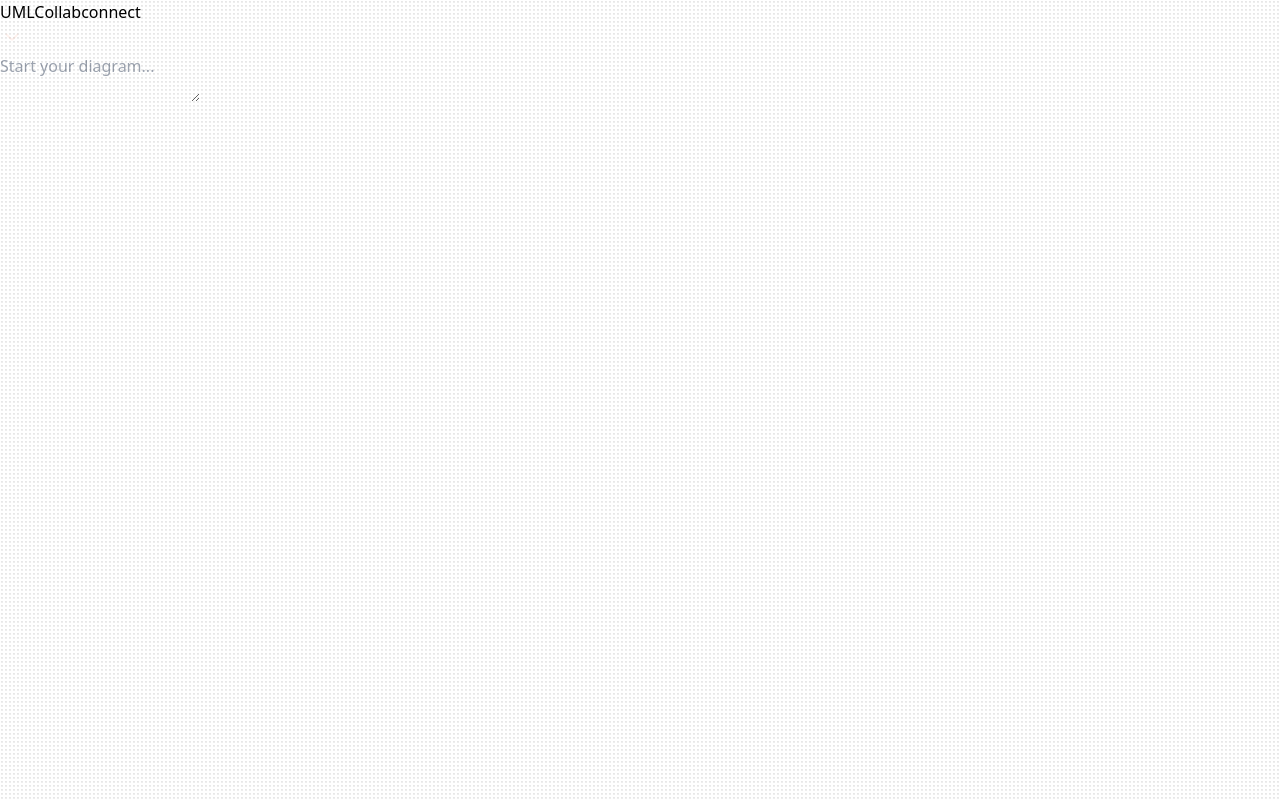
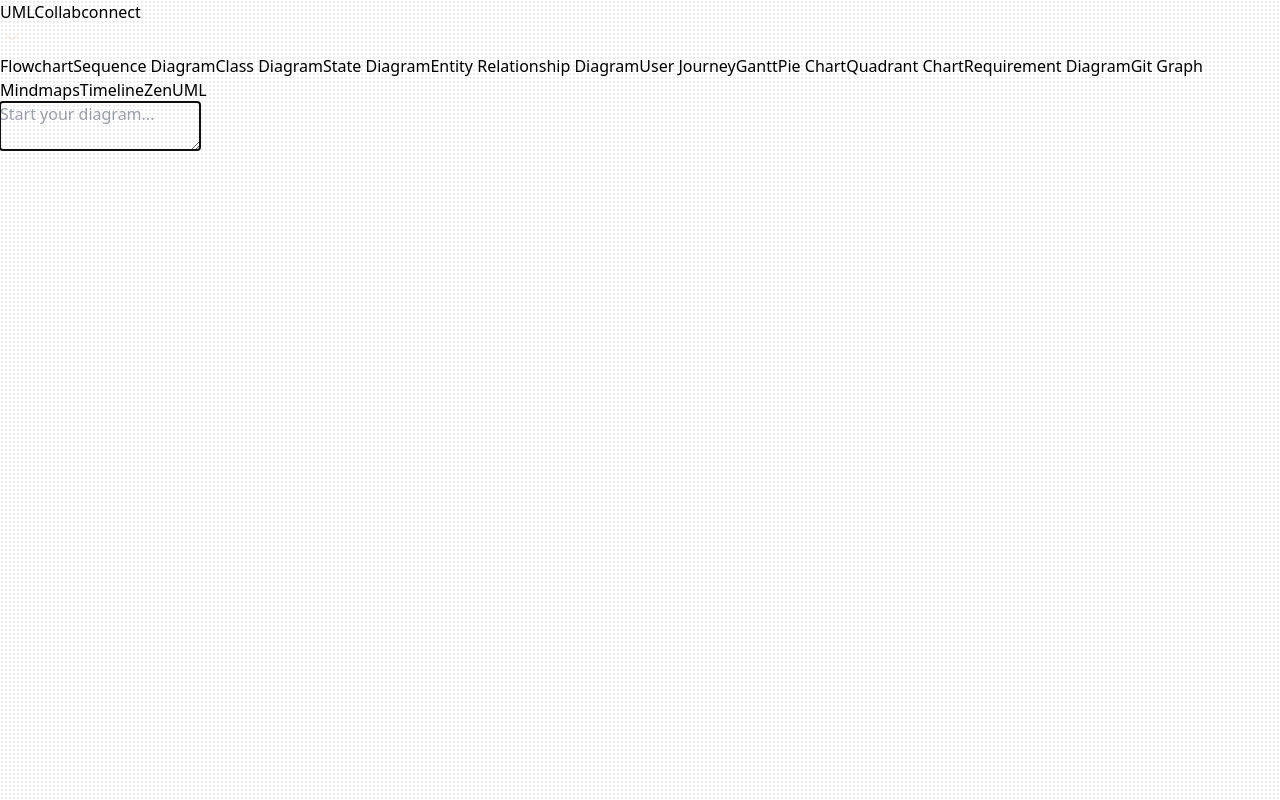
Before and after one commit to Gary235/uml-collab, a React (Vite) app in the folder app/: page / in a window 1280 px wide. Built offline with nearby package versions, Linux system fonts and the light colour scheme; the HTML template or start-up script is replaced by a standard one.

Commit message:
add doc types + key listeners

```diff
--- a/app/src/App.tsx
+++ b/app/src/App.tsx
@@ -18,11 +18,14 @@ const App = () => {
     const session = params.get('s') || null;
 
     if (session) connect(session);
-    // return () => disconnect();
   }, []);
 
+
   return (
-    <main className={classnames('w-[150vw] h-[150vh]', 'flex justify-center items-center', 'bg-[#fff2ee]', 'relative')}>
+    <main
+      id="app"
+      className={classnames('w-[150vw] h-[150vh]', 'flex justify-center items-center', 'bg-[#fff2ee]', 'relative')}
+    >
       <Nav />
       <Diagram />
       <Doc />
--- a/app/src/components/Diagram.tsx
+++ b/app/src/components/Diagram.tsx
@@ -7,13 +7,16 @@ import useDoc from "../store/doc-store";
 const Diagram: FC = () => {
   const [error, setError] = useState('');
   const [diagram, setDiagram] = useState('');
-  const docValue = useDoc(({docValue}) => docValue);
+  const {docValue, docType} = useDoc(({docValue, docType}) => ({docValue, docType}));
 
   useEffect(() => {
     const drawDiagram = async () => {
       if (error) setError('');
       try {
-        const {svg} = await mermaid.render('graphDiv', docValue);
+        const {svg} = await mermaid.render(
+          'graphDiv',
+          docType + '\n' + docValue
+        );
         setDiagram(svg);
       } catch (error) {
         // @ts-expect-error this will not break
@@ -22,7 +25,7 @@ const Diagram: FC = () => {
     };
 
     if (docValue) drawDiagram();
-  }, [docValue])
+  }, [docValue, docType])
 
   if (error) {
     return (
--- a/app/src/components/Doc.tsx
+++ b/app/src/components/Doc.tsx
@@ -5,6 +5,8 @@ import classnames from "../utils/classnames";
 
 import SlideDownButton from "./buttons/SlideDownButton";
 import SlideUpButton from "./buttons/SlideUpButton";
+import DocType from "./DocType";
+import { DOC_TYPES } from "../constants/doc-types";
 
 
 const Doc: FC = () => {
@@ -17,8 +19,9 @@ const Doc: FC = () => {
     openedRef.current = newVal;
   }
 
-  const {docValue, setDocValue, send} =
-    useDoc(({docValue, setDocValue, send}) => ({docValue, setDocValue, send}));
+  const {docType, setDocType, docValue, setDocValue, send} =
+    useDoc(({docType, setDocType, docValue, setDocValue, send}) =>
+      ({docType, setDocType, docValue, setDocValue, send}));
 
   useEffect(() => {
     const onKeyDown = (e: KeyboardEvent) => {
@@ -26,8 +29,31 @@ const Doc: FC = () => {
       if (e.key === 'ArrowUp' && !openedRef.current) open();
     }
 
+    // @ts-expect-error this will not break
+    function onDocKeyDown(e) {
+      if (e.key === 'Tab' && openedRef.current) {
+        e.preventDefault();
+        const val = e.target.value;
+        const start = e.target.selectionStart;
+        const end = e.target.selectionEnd;
+        onInput(val.substring(0, start) + "\t" + val.substring(end));
+      }
+
+      if (e.key === '{' && openedRef.current) {
+        e.preventDefault();
+        const start = e.target.selectionStart;
+        const end = e.target.selectionEnd;
+        const val = e.target.value;
+        onInput(val.substring(0, start) + "{}" + val.substring(end));
+      }
+    }
+
     document.addEventListener('keydown', onKeyDown, true);
-    return () => document.removeEventListener('keydown', onKeyDown, true)
+    document.querySelector('#doc-text')?.addEventListener('keydown', onDocKeyDown, true)
+    return () => {
+      document.removeEventListener('keydown', onKeyDown, true)
+      document.querySelector('#doc-text')?.removeEventListener('keydown', onDocKeyDown, true)
+    }
   }, [])
 
   const open = () => {
@@ -43,10 +69,8 @@ const Doc: FC = () => {
     if (docRef.current) docRef.current.classList.replace('doc-slide-up', 'doc-slide-down')
   }
 
-  // @ts-expect-error this will not break
-  const onInput = (e) => {
+  const onInput = (curr: string) => {
     const prev = docValue;
-    const curr = e.target.value;
 
     send(prev, curr)
     setDocValue(curr)
@@ -70,20 +94,35 @@ const Doc: FC = () => {
         <div className={classnames('w-full h-[5%]', 'flex items-center justify-between')}>
           {opened ? <SlideDownButton onClick={close} />: <SlideUpButton onClick={open} />}
         </div>
+        <div className={classnames(
+          'w-full h-[6%] min-h-10 overflow-hidden py-1',
+          'flex gap-2'
+        )}>
+          {Object.entries(DOC_TYPES).map(([type, label]) => (
+            <DocType
+              onClick={() => setDocType(type)}
+              label={label}
+              key={type}
+              isActive={type === docType}
+            />
+          ))}
+        </div>
         <textarea
           name='doc-text'
           id='doc-text'
-          onInput={onInput}
+          autoFocus
+          onInput={(e) => onInput(e.target.value)}
           value={docValue}
           autoCorrect='off'
           spellCheck='false'
           autoCapitalize="off"
           placeholder="Start your diagram..."
           className={classnames(
+            'border-2 border-white',
             'bg-transparent',
             'outline-none',
             'resize-none',
-            'w-full h-[95%]',
+            'w-full h-[89%]',
             'text-[#fff2ee]',
             'placeholder:text-[#c9aba2]',
           )}
--- /dev/null
+++ b/app/src/components/DocType.tsx
@@ -0,0 +1,26 @@
+import { FC } from "react";
+import classnames from "../utils/classnames";
+
+interface IProps {
+  onClick: () => void;
+  isActive: boolean;
+  label: string;
+}
+
+const DocType: FC<IProps> = ({onClick, isActive, label}) => {
+
+  return (
+    <button onClick={onClick} className={classnames(
+      'py-1 px-3',
+      'border-2 rounded-[20px]',
+      'text-sm whitespace-nowrap select-none',
+      'hover:bg-[#ee542eb4] transition-colors hover:text-[#fff2ee]',
+      isActive && 'bg-[#ee542e73] text-[#fff2ee] border-[#fff2ee]',
+      !isActive && 'bg-transparent text-[#c9aba2] border-[#c9aba2]',
+    )}>
+      {label}
+    </button>
+  )
+}
+
+export default DocType;
--- /dev/null
+++ b/app/src/constants/doc-types.ts
@@ -0,0 +1,16 @@
+export const DOC_TYPES: Record<string, string> = {
+  'flowchart LR': 'Flowchart', // puede ser TD
+  'sequenceDiagram': 'Sequence Diagram',
+  'classDiagram': 'Class Diagram',
+  'stateDiagram-v2': 'State Diagram',
+  'erDiagram': 'Entity Relationship Diagram',
+  'journey': 'User Journey',
+  'gantt': 'Gantt',
+  'pie': 'Pie Chart', // puede tenet show data y title
+  'quadrantChart': 'Quadrant Chart',
+  'requirementDiagram': 'Requirement Diagram',
+  'gitGraph': 'Git Graph',
+  'mindmap': 'Mindmaps',
+  'timeline': 'Timeline',
+  'zenuml': 'ZenUML'
+}
--- a/app/src/store/doc-store.ts
+++ b/app/src/store/doc-store.ts
@@ -8,10 +8,12 @@ export interface IDocStore {
   docValue: string;
   username: string | null;
   docId: string | null;
+  docType: string;
   messageCount: number;
   usernames: Set<string>;
   getUserCount: () => number;
   setDocValue: (newVal: string) => void;
+  setDocType: (newVal: string) => void;
   connect: (session: string | null) => string;
   disconnect: () => void;
   send: (prev: string, curr: string) => void;
@@ -20,12 +22,25 @@ export interface IDocStore {
 const useDoc = create<IDocStore>((set, get) => ({
   socket: null,
   docValue: '',
+  docType: 'classDiagram',
   username: null,
   docId: null,
   usernames: new Set<string>(),
   messageCount: 0, // TODO: find the reason why messages are being duplicated so to aovid doing this
   getUserCount: () => get().usernames.size,
   setDocValue: (newVal: string) => set({docValue: newVal}),
+  setDocType: (newType: string) => {
+    set({docType: newType});
+    const {socket, username} = get();
+    if (socket) {
+      const newTypeMsg = {
+        sender: username,
+        msg: newType,
+        type: 'newType'
+      }
+      socket?.send(JSON.stringify(newTypeMsg))
+    }
+  },
   connect: (session = null) => {
     const username = sessionStorage.getItem('username') || crypto.randomUUID();
     const docId = session || crypto.randomUUID();
@@ -38,8 +53,6 @@ const useDoc = create<IDocStore>((set, get) => ({
       try {
         const msg = JSON.parse(event.data)
         if (msg.id <= get().messageCount) return;
-        // console.log('msg', msg);
-
         switch (msg.type) {
           case 'new': {
             set((state) => ({ usernames: new Set([...state.usernames, msg.sender]) }))
@@ -48,7 +61,8 @@ const useDoc = create<IDocStore>((set, get) => ({
               type: 'lastMessage',
               msg: get().docValue,
               receiver: msg.sender,
-              usernames: [...get().usernames]
+              usernames: [...get().usernames],
+              docType: get().docType
             }
             get().socket?.send(JSON.stringify(msgValue))
             break;
@@ -62,17 +76,27 @@ const useDoc = create<IDocStore>((set, get) => ({
             break;
           }
           case 'close': {
-            // console.log(msg.msg);
             if (msg.sender === get().username) break;
             const currUsernames = get().usernames;
             currUsernames.delete(msg.sender)
             set(({ usernames: currUsernames }))
             break;
           }
-          case 'history':
+          case 'history': {
             if (msg.receiver !== get().username) break;
-            set(({ docValue: msg.msg, usernames: new Set([...msg.usernames]) }))
+            set(({
+              docValue: msg.msg,
+              docType: msg.docType,
+              usernames: new Set([...msg.usernames])
+            }))
             break
+          }
+          case 'newType': {
+            if (msg.sender === get().username) break;
+            if (msg.msg === get().docType) break;
+            set(({ docType: msg.msg }))
+            break;
+          }
           default:
             break
         }
--- a/app/src/utils/classnames.ts
+++ b/app/src/utils/classnames.ts
@@ -6,7 +6,7 @@
 //   const validClassNames = [...confirmedClassNames];
 // }
 
-type classNames = string[]
+type classNames = Array<string | boolean>
 export default function(...classNames: classNames) {
   return classNames.filter(Boolean).join(' ')
 }
```
Also changed, not shown: 1 other file (tests, documents, lock files or other folders).
